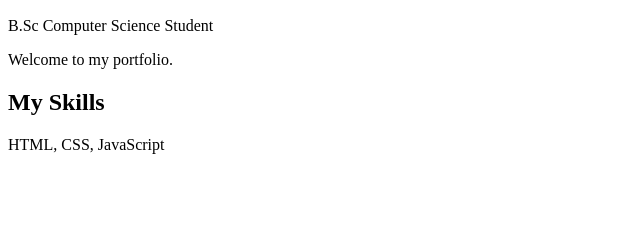
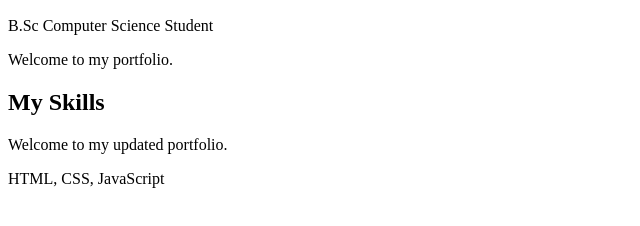
Before and after one commit to athanish1234-commits/thanish, a plain HTML site: page index.html in a window 1280 px wide. Shown: the part 110-336 px from the top of the page, without its empty margins (0-640 px from the left). Drawn offline with Linux system fonts and the light colour scheme.

Commit message:
Update index.html

```diff
--- a/index.html
+++ b/index.html
@@ -9,6 +9,7 @@
     <p>B.Sc Computer Science Student</p>
     <p>Welcome to my portfolio.</p>
 <h2>My Skills</h2>
+    <p>Welcome to my updated portfolio.</p>
 <p>HTML, CSS, JavaScript</p>
 </body>
 </html>
```
